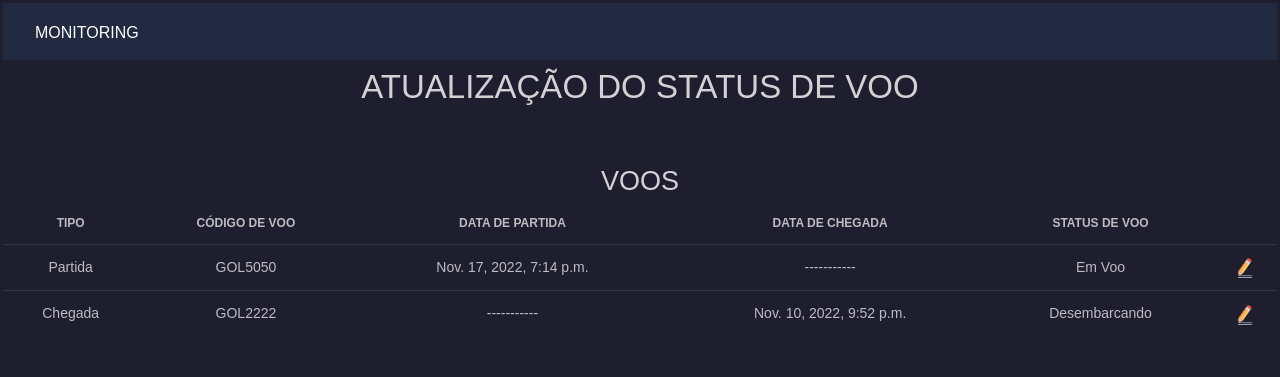
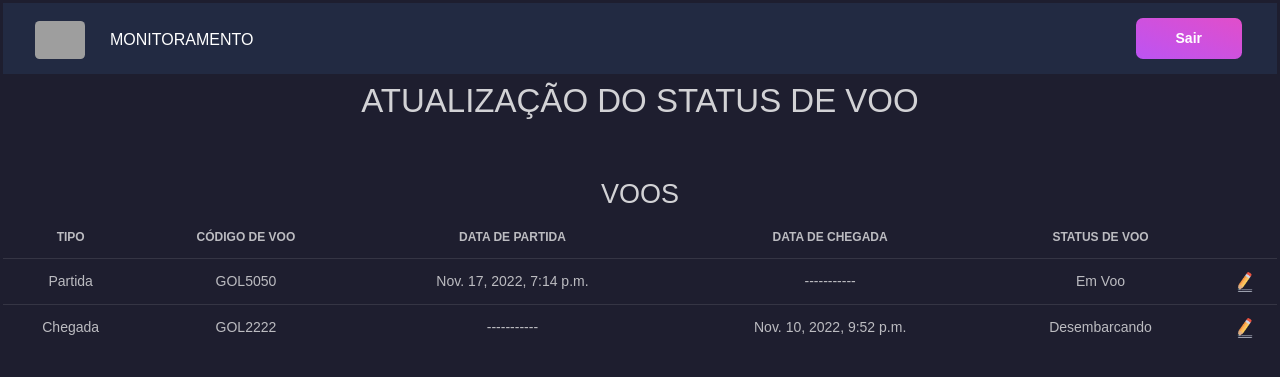
Before and after one commit to IzabelaMarina/caqui, a Django app: page /update/ in a window 1280 px wide. Shown: the top 377 px of the page. Run offline with Django 4.2, Linux system fonts and the light colour scheme; data comes from the database, SQL or seed files in the repository; both versions use the stored data as it was after the commit; grey boxes are pictures that could not be loaded.

Commit message:
different status departure and arrival

```diff
--- a/Caqui/flight_management/template/update.html
+++ b/Caqui/flight_management/template/update.html
@@ -26,11 +26,15 @@
 <body>
 
     <nav class="navbar navbar-expand-lg navbar-dark bg-dark">
-        <a class="navbar-brand" href="../home">Monitoring</a>
-        <button class="navbar-toggler" type="button" data-toggle="collapse" data-target="#navbarSupportedContent"
-            aria-controls="navbarSupportedContent" aria-expanded="false" aria-label="Toggle navigation">
-            <span class="navbar-toggler-icon"></span>
-        </button>
+        <a class="navbar-brand mr-0 mr-md-2" href="../home" aria-label="Caqui">
+            <img src="{% static 'img/caqui.png' %}" width="50 px">
+        </a>
+        <a class="navbar-brand" href="../home">Monitoramento</a>
+        <div class="collapse navbar-collapse" id="navbarSupportedContent">
+            <ul class="navbar-nav mr-auto">
+            </ul>
+            <a href="/" class="btn btn-primary d-none d-lg-inline-block mb-3 mb-md-0 ml-md-3">Sair</a>
+      </div>
     </nav>
 
     <h1> ATUALIZAÇÃO DO STATUS DE VOO </h1>
@@ -69,7 +73,7 @@
                                 {% endif %}
                                 <td>{{flight.fk_flightstatus.nm_status}}</td>
                                 <td>
-                                    <a id="{{flight.tx_code}}{{'|'}}{{flight.fk_flightstatus.nm_status}}" class="update-status" href="../update/edit" onclick="passCode(id)"> <img src="{% static 'img/edit.png' %}" height ="20" width="20"/>
+                                    <a id="{{flight.tx_code}}{{'|'}}{{flight.fk_flightstatus.nm_status}}{{'|'}}{{flight.nm_destination}}" class="update-status" href="../update/edit" onclick="passCode(id)"> <img src="{% static 'img/edit.png' %}" height ="20" width="20"/>
                                 </td>
                             </tr>
                         {% endfor %}
```
Also changed, not shown: Caqui/flight_management/template/edit.html (+27 -5 lines), Caqui/db.sqlite3.
